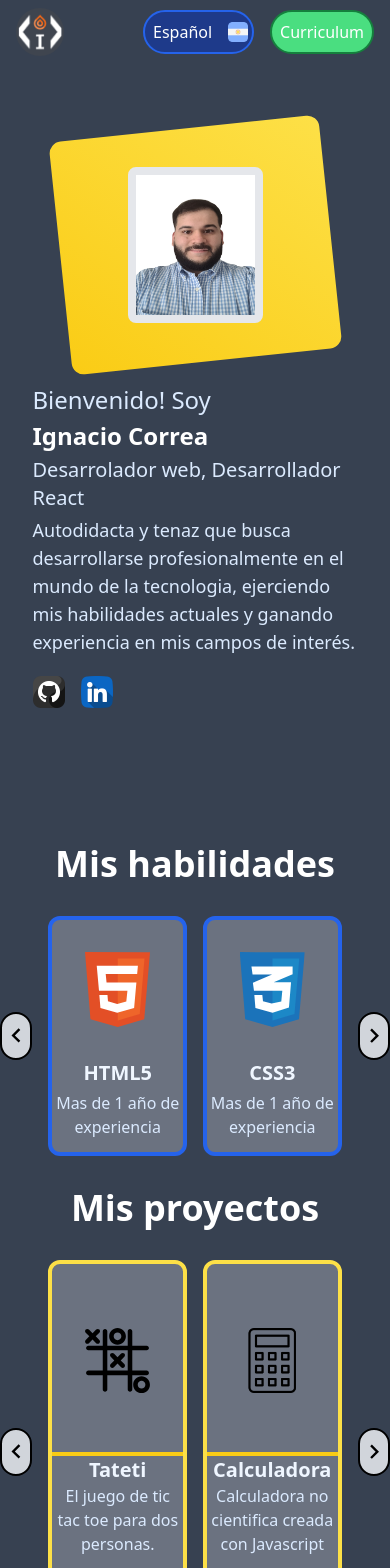
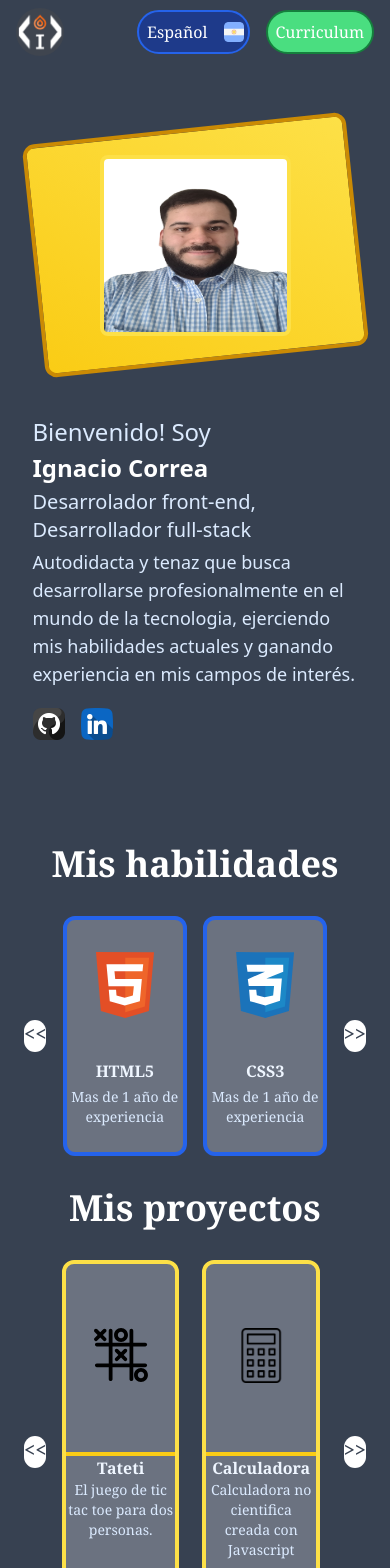
Before and after one commit to Igniske/Igniske.github.io, a React (Create React App) app: page / in a window 390 px wide. Shown: the top 1568 px of the page. Built offline with nearby package versions, Linux system fonts and the light colour scheme.

Commit message:
some fixes and updates to responsiveness

```diff
--- a/src/App.js
+++ b/src/App.js
@@ -55,7 +55,7 @@ function App() {
      const projects = [Tateti, Calculadora, Dice, Ppt, Timer, Drumkit, Quiz]
 
   return (
-    <div className="App">
+    <div className="App font-serif">
       <Navbar lang={lang} setLang={setLang}></Navbar>
 
       <Home lang={lang}></Home>
--- a/src/components/CarrouselProj.jsx
+++ b/src/components/CarrouselProj.jsx
@@ -32,29 +32,26 @@ function CarrouselProj( {children: projects, lang, descEspProj, descEngProj}){
     return (
         <div className="bg-gray-700 w-full h-min">
             <h3 className="lg:text-5xl text-4xl font-bold text-white lg:py-16 py-8 text-center">{lang ? "Mis proyectos" : "My projects"}</h3>
-        <div className="flex w-full justify-center lg:justify-evenly space-x-4">
-        <button className="w-1/12 border-2 border-black bg-gray-300 hover:bg-stone-400 lg:h-28 md:h-16 h-12 rounded-full my-auto flex items-center justify-center" onClick={prev}>
-            <svg viewBox="0 0 24 24" xmlns="http://www.w3.org/2000/svg" style={{ height: '100%' }}>
-  <path d="M15.41 16.09l-4.58-4.59 4.58-4.59L14 5.5l-6 6 6 6z"/>
-  <path d="M0-.25h24v24H0z" fill="none"/>
-</svg>
+            <div className="flex w-full justify-center lg:justify-evenly">
+                <button className="w-1/12 bg-white text-gray-700 hover:bg-stone-400 h-fit rounded-full lg:m-auto my-auto ml-6 flex items-center justify-center" onClick={prev}>
+                    <div className="lg:text-6xl md:text-2xl text-xl pb-1 md:p-3 text-center font-black">{"<<"}</div>
                 </button>
-            <a href={link[curr]} className="flex flex-wrap flex-row h-96 md:h-fit w-5/12 lg:w-64 bg-gray-500 rounded-xl border-4 border-yellow-300">
+                <div className="flex flex-row lg:space-x-16 md:space-x-8 ml-4 justify-evenly">
+                    <div>
+                        <a href={link[curr]} className="flex flex-wrap flex-row h-96 md:h-fit w-5/6 lg:w-64 bg-gray-500 rounded-xl border-4 border-yellow-300">
                             <div className="w-1/2 h-3/6 pt-8 overflow-hidden relative mx-auto ">
                                 <div className="flex lg:pt-0 pt-8 md:pb-12 transition-transform ease out duration-500" style={{ transform: `translateX(-${curr * 100}%)`}}>
-
                                     {projects}
-
                                 </div>
-
                             </div>
                             <div className="h-3/6 w-full md:pb-4 mx-auto">
-                        <h3 className="lg:h-1/2 w-full text-xl font-semibold text-blue-50 text-center lg:pt-4 border-t-4 border-yellow-400 mx-auto">{lang ? nombreProj[curr] : nameProj[curr]}</h3>
-                        <p className="lg:h-1/2 w-full text-center text-blue-100 mx-auto">{(lang ? descEspProj[curr] : descEngProj[curr])}</p>
-
+                                <h3 className="lg:h-1/2 w-full lg:text-xl font-semibold text-blue-50 text-center lg:pt-4 border-t-4 border-yellow-400 mx-auto">{lang ? nombreProj[curr] : nameProj[curr]}</h3>
+                                <p className="lg:h-32 w-full lg:text-base text-sm text-center text-blue-100 mx-auto">{(lang ? descEspProj[curr] : descEngProj[curr])}</p>
                             </div>
                         </a>
-            <a href={curr === projects.length - 1 ? link[0] : link[curr + 1]} className="flex flex-wrap flex-row  h-96 md:h-fit  w-5/12 lg:w-64 bg-gray-500 rounded-xl border-4 border-yellow-300">
+                    </div>
+                    <div>
+                    <a href={curr === projects.length - 1 ? link[0] : link[curr + 1]} className="flex flex-wrap flex-row  h-96 md:h-fit  w-5/6 lg:w-64 bg-gray-500 rounded-xl border-4 border-yellow-300">
                         <div className="w-1/2 h-3/6 pt-8 overflow-hidden relative mx-auto">
                             <div className="flex transition-transform lg:pt-0 pt-8 md:pb-12  ease out duration-500" style={{ transform: `translateX(-${(curr === projects.length - 1 ? 0 : curr + 1) * 100}%)`}}>
 
@@ -64,15 +61,14 @@ function CarrouselProj( {children: projects, lang, descEspProj, descEngProj}){
 
                         </div>
                         <div className="h-3/6 w-full md:pb-4 mx-auto">
-                        <h3 className="lg:h-1/2 w-full text-center text-xl font-semibold text-blue-50 lg:pt-4 border-t-4 border-yellow-400 mx-auto">{curr === projects.length - 1 ? (lang ? nombreProj[0] : nameProj[0]) : (lang ? nombreProj[curr + 1] : nameProj[curr + 1])}</h3>
-                        <p className="lg:h-1/2 w-full text-center text-blue-100 mx-auto">{curr === projects.length - 1 ? (lang ? descEspProj[0] : descEngProj[0]) : (lang ? descEspProj[curr + 1] : descEngProj[curr + 1])}</p>
+                            <h3 className="lg:h-1/2 w-full lg:text-xl text-center font-semibold text-blue-50 lg:pt-4 border-t-4 border-yellow-400 mx-auto">{curr === projects.length - 1 ? (lang ? nombreProj[0] : nameProj[0]) : (lang ? nombreProj[curr + 1] : nameProj[curr + 1])}</h3>
+                            <p className="lg:h-32 w-full lg:text-base text-sm text-center text-blue-100 mx-auto">{curr === projects.length - 1 ? (lang ? descEspProj[0] : descEngProj[0]) : (lang ? descEspProj[curr + 1] : descEngProj[curr + 1])}</p>
                         </div>
                     </a>
-            <button className="w-1/12 border-2 border-black bg-gray-300 hover:bg-stone-400 lg:h-28 md:h-16 h-12 rounded-full m-auto flex items-center justify-center" onClick={next}>
-            <svg viewBox="0 0 24 24" xmlns="http://www.w3.org/2000/svg" style={{ height: '100%' }}>
-  <path d="M8.59 16.34l4.58-4.59-4.58-4.59L10 5.75l6 6-6 6z"/>
-  <path d="M0-.25h24v24H0z" fill="none"/>
-</svg>
+                    </div>
+                    </div>
+                    <button className="w-1/12 bg-white text-gray-700 hover:bg-stone-400 h-fit rounded-full lg:m-auto my-auto mr-6 flex items-center justify-center" onClick={next}>
+                        <div className="lg:text-6xl md:text-2xl text-xl pb-1 md:p-3 text-center font-black">{">>"}</div>
                     </button>
             </div>
     </div>
--- a/src/components/CarrouselSkills.jsx
+++ b/src/components/CarrouselSkills.jsx
@@ -23,49 +23,38 @@ function CarrouselSkills( {children: slides, lang, descEsp, descEng}){
     return (
         <div className="bg-gray-700 w-full h-min">
             <h3 className="lg:text-5xl text-4xl font-bold text-white lg:pb-16 pb-8 text-center">{lang ? "Mis habilidades" : "My skills"}</h3>
-            <div className="flex w-full justify-center lg:justify-evenly space-x-4">
-            <button className="w-1/12 border-2 border-black bg-gray-300 hover:bg-stone-400 lg:h-28 md:h-16 h-12 rounded-full my-auto flex items-center justify-center" onClick={prev}>
-            <svg viewBox="0 0 24 24" xmlns="http://www.w3.org/2000/svg" style={{ height: '100%' }}>
-  <path d="M15.41 16.09l-4.58-4.59 4.58-4.59L14 5.5l-6 6 6 6z"/>
-  <path d="M0-.25h24v24H0z" fill="none"/>
-</svg>
+            <div className="flex w-full justify-center lg:justify-evenly">
+                <button className="w-1/12 bg-white text-gray-700 hover:bg-stone-400 h-fit rounded-full lg:m-auto my-auto ml-6 flex items-center justify-center" onClick={prev}>
+                    <div className="lg:text-6xl md:text-2xl text-xl pb-1 md:p-3 text-center font-black">{"<<"}</div>
                 </button>
-
+                <div className="flex flex-row lg:space-x-16 md:space-x-8 justify-evenly">
                     <div className="flex flex-wrap flex-row lg:h-72 md:h-fit md:pb-8 h-60 w-5/12 lg:w-64 bg-gray-500 rounded-xl border-4 border-blue-600">
                         <div className="w-1/2 lg:h-2/3 h-3/5 pt-8 overflow-hidden relative mx-auto">
                             <div className="flex transition-transform ease out duration-500" style={{ transform: `translateX(-${curr * 100}%)`}}>
-
                                 {slides}
-
                             </div>
-
                         </div>
                         <div className="lg:h-1/3 h-2/5 md:pt-4 w-full mx-auto">
-                        <h3 className="lg:h-1/2 w-full text-xl font-semibold text-blue-50 text-center mb-1 lg:pt-4 mx-auto">{nombre[curr]}</h3>
-                        <p className="lg:h-1/2 w-full text-center text-blue-100 mx-auto">{(lang ? descEsp[curr] : descEng[curr])}</p>
-
+                            <h3 className="lg:h-1/2 w-full lg:text-xl font-semibold text-blue-50 text-center mb-1 lg:pt-4 mx-auto">{nombre[curr]}</h3>
+                            <p className="lg:h-1/2 w-full lg:text-base text-sm text-center text-blue-100 mx-auto">{(lang ? descEsp[curr] : descEng[curr])}</p>
                         </div>
                     </div>
                     <div className="flex flex-wrap flex-row lg:h-72 md:h-fit md:pb-8 h-60 w-5/12 lg:w-64 bg-gray-500 rounded-xl border-4 border-blue-600">
                         <div className="w-1/2 lg:h-2/3 h-3/5 pt-8 overflow-hidden relative mx-auto">
                             <div className="flex transition-transform ease out duration-500" style={{ transform: `translateX(-${(curr === slides.length - 1 ? 0 : curr + 1) * 100}%)`}}>
-
                             {slides}
-
                             </div>
-
                         </div>
                         <div className="lg:h-1/3 h-2/5 md:pt-4 w-full mx-auto">
-                        <h3 className="lg:h-1/2 w-full text-center text-xl font-semibold mb-1 text-blue-50 lg:pt-4 mx-auto">{curr === slides.length - 1 ? nombre[0] : nombre[curr + 1]}</h3>
-                        <p className="lg:h-1/2 w-full text-center text-blue-100 mx-auto">{curr === slides.length - 1 ? (lang ? descEsp[0] : descEng[0]) : (lang ? descEsp[curr + 1] : descEng[curr + 1])}</p>
+                                <h3 className="lg:h-1/2 w-full text-center lg:text-xl font-semibold mb-1 text-blue-50 lg:pt-4 mx-auto">{curr === slides.length - 1 ? nombre[0] : nombre[curr + 1]}</h3>
+                                <p className="lg:h-1/2 w-full text-center lg:text-base text-sm text-blue-100 mx-auto">{curr === slides.length - 1 ? (lang ? descEsp[0] : descEng[0]) : (lang ? descEsp[curr + 1] : descEng[curr + 1])}</p>
                         </div>
                     </div>
-            <button className="w-1/12 border-2 border-black bg-gray-300 hover:bg-stone-400 lg:h-28 md:h-16 h-12 rounded-full m-auto flex items-center justify-center" onClick={next}>
-            <svg viewBox="0 0 24 24" xmlns="http://www.w3.org/2000/svg" style={{ height: '100%' }}>
-  <path d="M8.59 16.34l4.58-4.59-4.58-4.59L10 5.75l6 6-6 6z"/>
-  <path d="M0-.25h24v24H0z" fill="none"/>
-</svg>
-
+                </div>
+                <button className="w-1/12 bg-white text-gray-700 hover:bg-stone-400 h-fit rounded-full lg:m-auto my-auto mr-6 flex items-center justify-center" onClick={next}>
+                    <div className="lg:text-6xl md:text-2xl text-xl pb-1 md:p-3 text-center font-black">
+                        {">>"}
+                    </div>
                 </button>
             </div>
         </div>
--- a/src/components/Home.jsx
+++ b/src/components/Home.jsx
@@ -10,10 +10,10 @@ function Home( {lang}){
         <section className="h-fit" id="intro">
             <div className="h-screen w-full bg-gray-700 flex ">
                 <div className="lg:flex lg:flex-nowrap lg:flex-row w-5/6 h-5/6 lg:pt-12 mt-16 mx-auto">
-                    <div className="flex w-full lg:w-1/2 h-1/2 lg:h-min-screen align-middle justify-center">
-                        <div className="bg-gradient-to-tr from-yellow-400 to-yellow-300 rounded-xl mt-16 lg:mr-32 md:mt-8  lg:mt-16 h-4/6 w-5/6 lg:h-full lg:w-4/5 md:h-44 md:w-2/3 transition transform -rotate-6">
+                    <div className="flex w-full lg:w-1/2 h-1/2 mb-8 lg:mt-8 lg:h-min-screen align-middle justify-center">
+                        <div className="bg-gradient-to-tr from-yellow-400 to-yellow-300 border-4 border-yellow-600 rounded-xl mt-16 lg:mr-32 h-4/6 w-full lg:h-full lg:w-4/5 md:h-2/3 md:w-2/3 lg:mt-6 md:mt-40 transition transform -rotate-6">
                           <div className="h-full w-full flex justify-center items-center transition transform rotate-6">
-                            <img className="lg:h-5/6 lg:w-2/5 md:h-36 md:w-36 h-4/6 w-3/6 rounded-lg border-8" src={Profile}/>
+                            <img className="lg:h-5/6 lg:w-2/5 md:h-3/4 md:w-1/2 h-4/5 w-3/5 rounded-lg border-yellow-300 border-4" src={Profile}/>
                           </div>
                         </div>
                       </div>
@@ -21,12 +21,15 @@ function Home( {lang}){
                         <div className="my-auto text-blue-100 font-sans lg:pb-12 space-y-1">
                             <p className="block font-light text-2xl mt-0">{lang ? "Bienvenido! Soy" : "Welcome! I'm"}</p>
                             <p className="block text-white font-semibold text-2xl mt-0">Ignacio Correa</p>
-                            <p className="block text-xl mt-0">{lang ? "Desarrolador web, Desarrollador React" : "Web developer, React developer"}</p>
+                            <p className="block text-xl mt-0">{lang ? "Desarrolador front-end, Desarrollador full-stack" : "Front end developer, Full stack developer"}</p>
                             <p className="block text-lg mt-0">{lang ? "Autodidacta y tenaz que busca desarrollarse profesionalmente en el mundo de la tecnologia, ejerciendo mis habilidades actuales y ganando experiencia en mis campos de interés." : "A self-learning and tenacious person who seeks to develop professionally in the world of Information Technology, excercising my actual skills and earning experience in my fields of interest."}</p>
                             <div className="flex space-x-4">
-                                <img className="h-8 w-8 mt-4" src={Github}/>
-                                <img className="h-8 w-8 mt-4" src={LinkedIn}/>
-
+                                <a href="https://github.com/Igniske">
+                                    <img className="h-8 w-8 mt-4" src={Github}/>
+                                </a>
+                                <a href="https://www.linkedin.com/in/ignaciomanuelcorrea/">
+                                    <img className="h-8 w-8 mt-4" src={LinkedIn}/>
+                                </a>
                             </div>
                         </div>
 
--- a/src/components/Navbar.jsx
+++ b/src/components/Navbar.jsx
@@ -19,8 +19,8 @@ function Navbar( {lang, setLang}){
             <a href="" className="w-min mx-auto hover:underline scale-manual">{lang ? "Certificados" : "Certifications"}</a>
         </div>
         <div className="flex w-1/2 lg:w-1/3 justify-end my-auto">
-            <button className="bg-blue-900 flex w-fit p-2 rounded-full border-2 border-blue-600  mr-4" onClick={langSwitch}>{(lang ? "Español" : "English")} <img src={lang ? AR : US} className="mx-4 lg:mx-2 md:mx-2 my-auto h-5 w-5"/></button>
-            <a className="bg-green-400 w-min p-2 rounded-full border-2 cursor-pointer border-green-700 mr-4">{lang ? "Curriculum" : "Resume"}</a>
+            <button className="bg-blue-900 flex w-fit p-2 rounded-full border-2 border-blue-600 mr-4" onClick={langSwitch}>{(lang ? "Español" : "English")} <img src={lang ? AR : US} className="mx-4 lg:mx-2 md:mx-2 my-auto h-5 w-5"/></button>
+            <a target="_blank" href="https://drive.google.com/file/d/1JzvBVa2KTmdDlnf0BiAvCJwHM2pxFyif/view?usp=drive_link" className="bg-green-400 w-min p-2 rounded-full border-2 cursor-pointer border-green-700 mr-4">{lang ? "Curriculum" : "Resume"}</a>
         </div>
     </nav>
     </div>
```
Also changed, not shown: 8 other files (tests, documents, lock files or other folders). Lines whose indentation alone changed are shown as unchanged.
